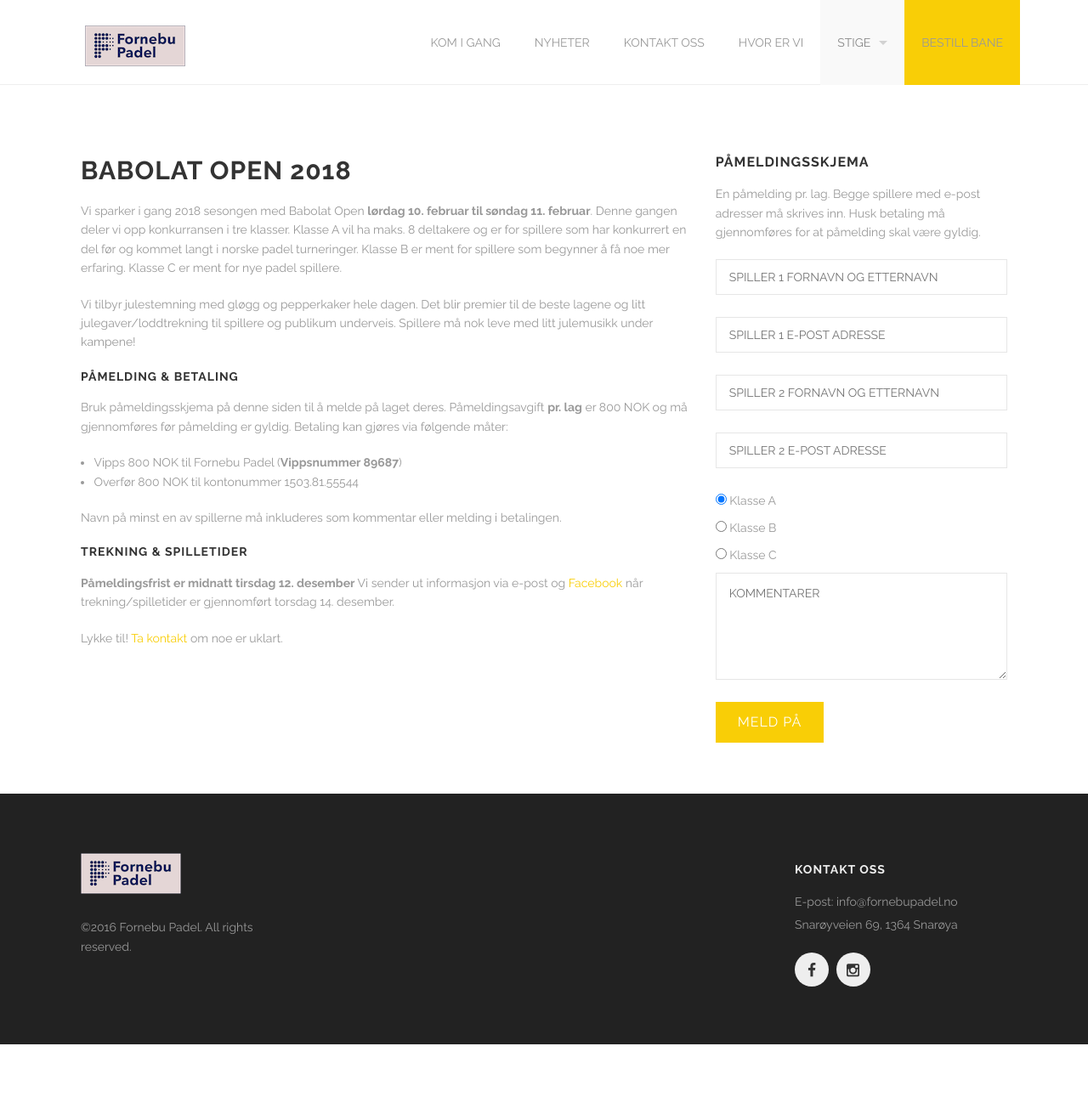
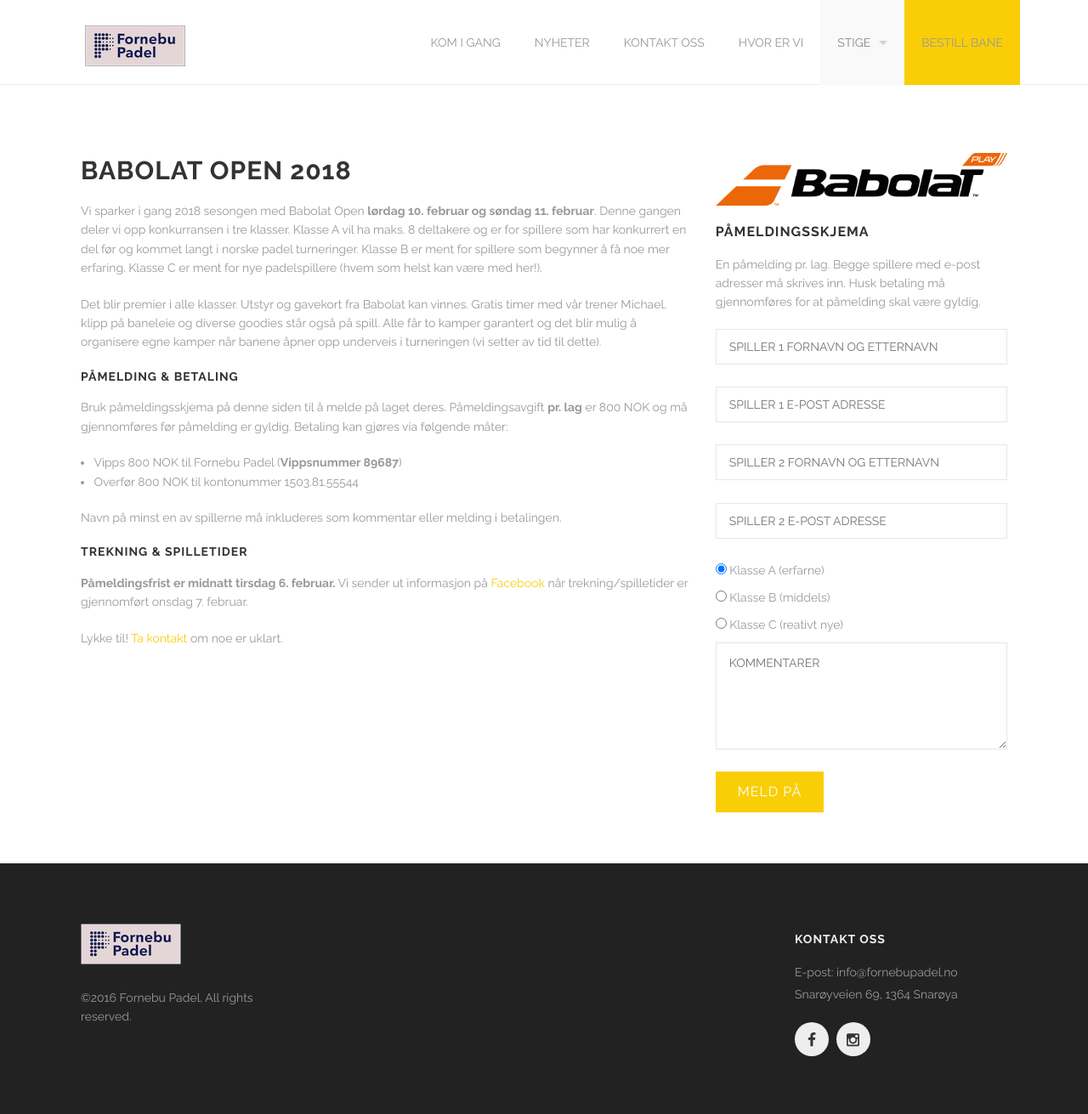
Before and after one commit to fornebu-padel/fornebu-padel.github.io, a Jekyll site: the page built from babolat-open.html, in a window 1280 px wide. Shown: the whole page at 85% size. Built offline with Jekyll 4.4.1, drawn with Linux system fonts in a browser that asks for light colours; before the commit the page ends 1229 px from its top, so only the background shows below that.

```diff
--- a/babolat-open.html
+++ b/babolat-open.html
@@ -6,8 +6,8 @@
   <div class='row'>
     <div class='medium-8 columns'>
       <h2>Babolat Open 2018</h2>
-      <p>Vi sparker i gang 2018 sesongen med Babolat Open <b>lørdag 10. februar til søndag 11. februar</b>. Denne gangen deler vi opp konkurransen i tre klasser. Klasse A vil ha maks. 8 deltakere og er for spillere som har konkurrert en del før og kommet langt i norske padel turneringer. Klasse B er ment for spillere som begynner å få noe mer erfaring. Klasse C er ment for nye padel spillere.</p>
-      <p>Vi tilbyr julestemning med gløgg og pepperkaker hele dagen. Det blir premier til de beste lagene og litt julegaver/loddtrekning til spillere og publikum underveis. Spillere må nok leve med litt julemusikk under kampene!</p>
+      <p>Vi sparker i gang 2018 sesongen med Babolat Open <b>lørdag 10. februar og søndag 11. februar</b>. Denne gangen deler vi opp konkurransen i tre klasser. Klasse A vil ha maks. 8 deltakere og er for spillere som har konkurrert en del før og kommet langt i norske padel turneringer. Klasse B er ment for spillere som begynner å få noe mer erfaring. Klasse C er ment for nye padelspillere (hvem som helst kan være med her!).</p>
+      <p>Det blir premier i alle klasser. Utstyr og gavekort fra Babolat kan vinnes. Gratis timer med vår trener Michael, klipp på baneleie og diverse goodies står også på spill. Alle får to kamper garantert og det blir mulig å organisere egne kamper når banene åpner opp underveis i turneringen (vi setter av tid til dette).</p>
       <h4>Påmelding & betaling</h4>
       <p>Bruk påmeldingsskjema på denne siden til å melde på laget deres. Påmeldingsavgift <strong>pr. lag</strong> er 800 NOK og må gjennomføres før påmelding er gyldig. Betaling kan gjøres via følgende måter:</p>
       <ul>
@@ -16,10 +16,11 @@
       </ul>
       <p>Navn på minst en av spillerne må inkluderes som kommentar eller melding i betalingen.</p>
       <h4>Trekning & spilletider</h4>
-      <p><b>Påmeldingsfrist er midnatt tirsdag 12. desember</b> Vi sender ut informasjon via e-post og <a href="https://www.facebook.com/fornebupadel" target="_blank">Facebook</a> når trekning/spilletider er gjennomført torsdag 14. desember.</p>
+      <p><b>Påmeldingsfrist er midnatt tirsdag 6. februar.</b> Vi sender ut informasjon på <a href="https://www.facebook.com/fornebupadel" target="_blank">Facebook</a> når trekning/spilletider er gjennomført onsdag 7. februar.</p>
       <p>Lykke til! <a href="/kontakt-oss">Ta kontakt</a> om noe er uklart.</p>
     </div>
     <div class='medium-4 columns'>
+      <img alt="" src="images/babolat-logo.png" style="margin-bottom: 20px;"/>
       <h3>Påmeldingsskjema</h3>
       <p>En påmelding pr. lag. Begge spillere med e-post adresser må skrives inn. Husk betaling må gjennomføres for at påmelding skal være gyldig.</p>
       <form id='tournament_entry' method='POST' action="https://formspree.io/info@fornebupadel.no">
@@ -27,9 +28,9 @@
         <input class='required email' name='player_one_email' placeholder='SPILLER 1 E-POST ADRESSE' type='text'>
         <input class='required' name='player_two_name' placeholder='SPILLER 2 FORNAVN OG ETTERNAVN' type='text'>
         <input class='required email' name='player_two_email' placeholder='SPILLER 2 E-POST ADRESSE' type='text'>
-        <input type="radio" name="division" value="A" checked>   Klasse A<br>
-        <input type="radio" name="division" value="B">   Klasse B<br>
-        <input type="radio" name="division" value="B">   Klasse C<br>
+        <input type="radio" name="division" value="A" checked>   Klasse A (erfarne)<br>
+        <input type="radio" name="division" value="B">   Klasse B (middels)<br>
+        <input type="radio" name="division" value="B">   Klasse C (reativt nye)<br>
         <textarea class='' name='message' placeholder='KOMMENTARER'></textarea>
         <input class='button white' type='submit' value="Meld på">
       </form>
```
Also changed, not shown: index.html (+9 -1 lines), images/babolat-logo.png (added).
